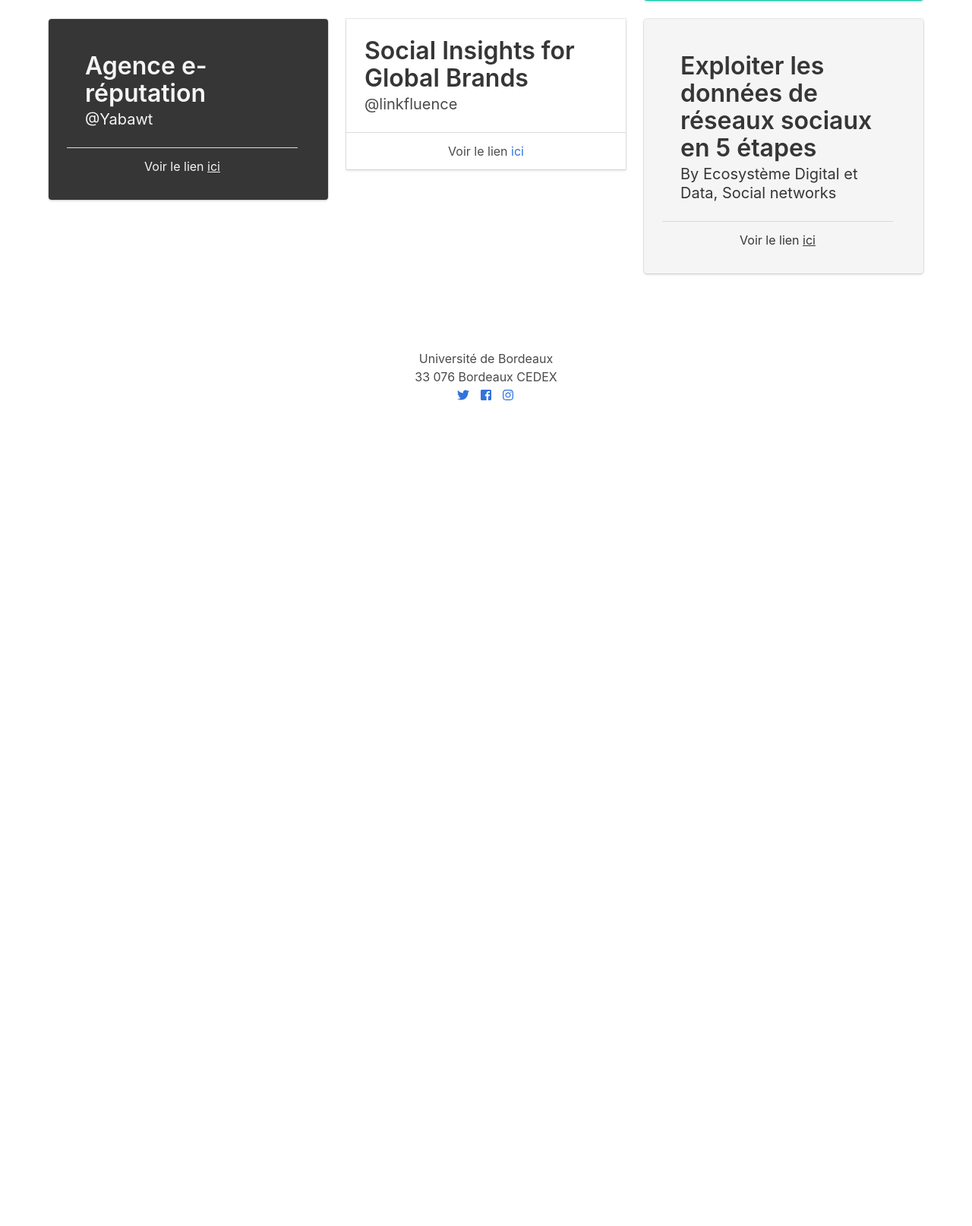
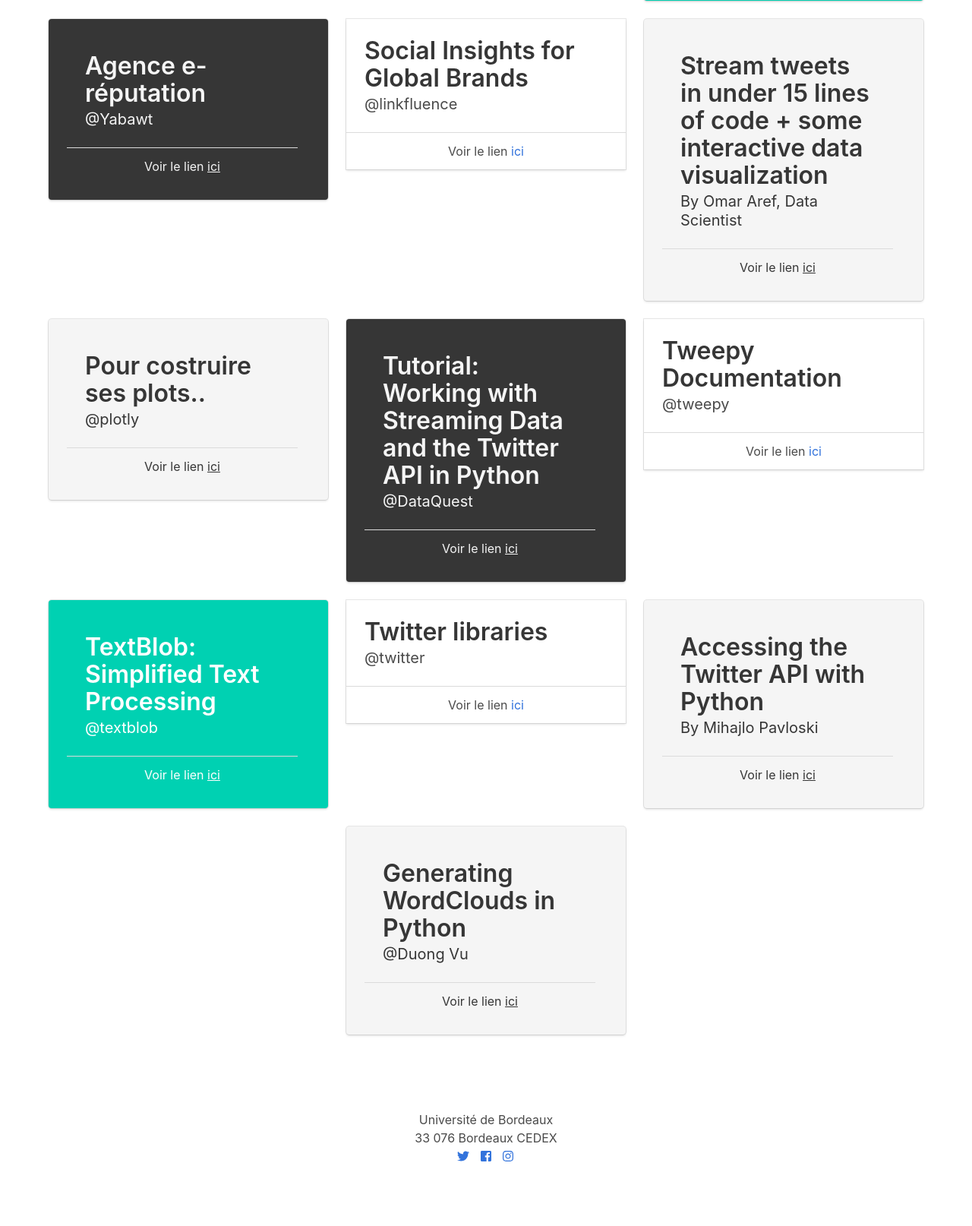
Before and after one commit to Madmax21x/Web_TER, a PHP site: page /presse.php in a window 1280 px wide. Shown: the part 2097-3711 px from the top of the page at 76% size. Before the commit the page ends 2624 px from the top, so only its background shows below. Run offline with PHP 8.4, Linux system fonts and the light colour scheme; some libraries are stand-ins or nearby versions.

Commit message:
Update presse.php

```diff
--- a/Site/presse.php
+++ b/Site/presse.php
@@ -313,15 +313,15 @@
     <div class="column">
       <div class="card notification is-light">
         <div class="card-content">
-          <p class="title">Exploiter les données de réseaux sociaux en 5 étapes</p>
+          <p class="title">Stream tweets in under 15 lines of code + some interactive data visualization</p>
           <p class="subtitle">
-            By Ecosystème Digital et Data, Social networks
+            By Omar Aref, Data Scientist
           </p>
         </div>
         <footer class="card-footer">
           <p class="card-footer-item">
             <span>
-              Voir le lien <a href="https://www.linkfluence.com/fr/social-data-research">ici</a>
+              Voir le lien <a href="https://oaref.blogspot.com/2019/01/stream-tweets-in-under-15-lines-of-code.html">ici</a>
             </span>
           </p>
         </footer>
@@ -330,8 +330,163 @@
 
 </div>
 
+<div class="columns">
 
+  <div class="column">
+    <div class="card notification is-light ">
+      <div class="card-content">
+        <p class="title">
+          Pour costruire ses plots..
+        </p>
+        <p class="subtitle">
+          @plotly
+        </p>
+      </div>
+      <footer class="card-footer">
+        <p class="card-footer-item">
+          <span>
+            Voir le lien <a href="https://plot.ly/feed/#/">ici</a>
+          </span>
+        </p>
+      </footer>
+    </div>
   </div>
+
+  <div class="column">
+
+    <div class="card notification is-dark">
+      <div class="card-content">
+        <p class="title">
+          Tutorial: Working with Streaming Data and the Twitter API in Python
+        </p>
+        <p class="subtitle">
+          @DataQuest
+        </p>
+      </div>
+      <footer class="card-footer">
+        <p class="card-footer-item">
+          <span>
+            Voir le lien <a href="https://www.dataquest.io/blog/streaming-data-python/">ici</a>
+          </span>
+        </p>
+      </footer>
+    </div>
+  </div>
+
+  <div class="column">
+    <div class="card ">
+      <div class="card-content">
+        <p class="title">Tweepy Documentation</p>
+        <p class="subtitle">
+          @tweepy
+        </p>
+      </div>
+      <footer class="card-footer">
+        <p class="card-footer-item">
+          <span>
+            Voir le lien <a href="https://tweepy.readthedocs.io/en/latest/">ici</a>
+          </span>
+        </p>
+      </footer>
+    </div>
+  </div>
+
+</div>
+
+<div class="columns">
+
+  <div class="column">
+    <div class="card notification is-primary ">
+      <div class="card-content">
+        <p class="title">
+          TextBlob: Simplified Text Processing
+        </p>
+        <p class="subtitle">
+          @textblob
+        </p>
+      </div>
+      <footer class="card-footer">
+        <p class="card-footer-item">
+          <span>
+            Voir le lien <a href="https://textblob.readthedocs.io/en/dev/">ici</a>
+          </span>
+        </p>
+      </footer>
+    </div>
+  </div>
+
+  <div class="column">
+
+    <div class="card">
+      <div class="card-content">
+        <p class="title">
+          Twitter libraries
+        </p>
+        <p class="subtitle">
+          @twitter
+        </p>
+      </div>
+      <footer class="card-footer">
+        <p class="card-footer-item">
+          <span>
+            Voir le lien <a href="https://developer.twitter.com/en/docs/developer-utilities/twitter-libraries.html">ici</a>
+          </span>
+        </p>
+      </footer>
+    </div>
+  </div>
+
+  <div class="column">
+    <div class="card notification is-light">
+      <div class="card-content">
+        <p class="title">Accessing the Twitter API with Python</p>
+        <p class="subtitle">
+          By Mihajlo Pavloski
+        </p>
+      </div>
+      <footer class="card-footer">
+        <p class="card-footer-item">
+          <span>
+            Voir le lien <a href="https://stackabuse.com/accessing-the-twitter-api-with-python/">ici</a>
+          </span>
+        </p>
+      </footer>
+    </div>
+  </div>
+
+</div>
+
+<div class="columns">
+
+  <div class="column">
+  </div>
+
+  <div class="column">
+    <div class="card notification is-light ">
+      <div class="card-content">
+        <p class="title">
+          Generating WordClouds in Python
+        </p>
+        <p class="subtitle">
+          @Duong Vu
+        </p>
+      </div>
+      <footer class="card-footer">
+        <p class="card-footer-item">
+          <span>
+            Voir le lien <a href="https://www.datacamp.com/community/tutorials/wordcloud-python">ici</a>
+          </span>
+        </p>
+      </footer>
+    </div>
+  </div>
+
+  <div class="column">
+  </div>
+
+</div>
+
+</div>
 
 
 
```
